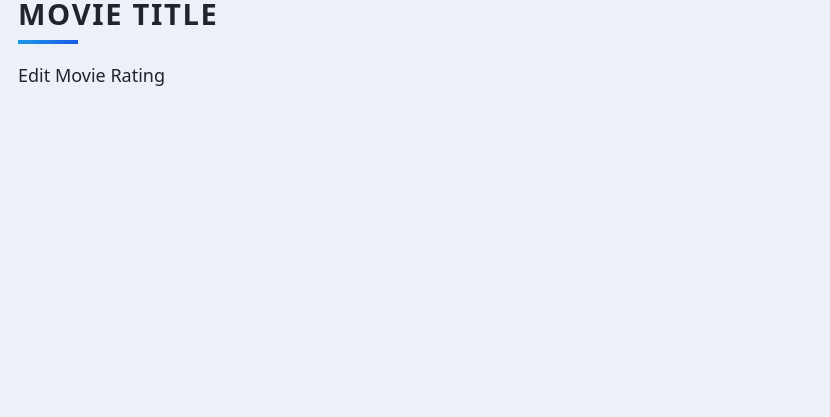
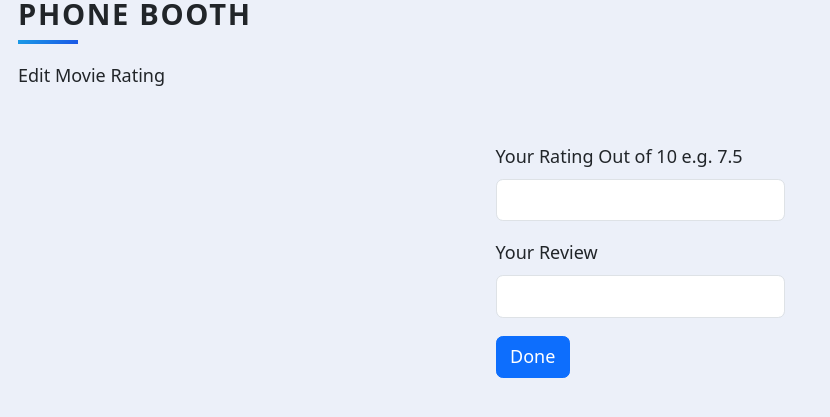
Before and after one commit to TahaThinks/Top10MoviesbyTaha, a Flask app: template templates/edit.html in a window 1280 px wide. Shown: the top 417 px of the page, without its empty margins (0-830 px from the left). Run offline with Flask 3, Linux system fonts and the light colour scheme; the template is opened without the code that fills it: values that come from a table or form of the project are taken from there, others are empty; some libraries are stand-ins or nearby versions.

Commit message:
Edit Movie Rating and review

```diff
--- a/main.py
+++ b/main.py
@@ -58,6 +58,10 @@ with app.app_context():
 #     db.session.add(new_movie)
 #     db.session.commit()
 
+class RateMovieForm(FlaskForm):
+    rating = StringField("Your Rating Out of 10 e.g. 7.5")
+    review = StringField("Your Review")
+    submit = SubmitField("Done")
 
 @app.route("/")
 def home():
@@ -66,6 +70,17 @@ def home():
     # print(all_movies)
     return render_template("index.html", movies=all_movies)
 
+@app.route("/edit", methods=["GET", "POST"])
+def rate_movie():
+    form = RateMovieForm()
+    movie_id = request.args.get("id")
+    movie = db.get_or_404(Movie, movie_id)
+    if form.validate_on_submit():
+        movie.rating = float(form.rating.data)
+        movie.review = form.review.data
+        db.session.commit()
+        return redirect(url_for('home'))
+    return render_template("edit.html", movie=movie, form=form)
 
 
 if __name__ == '__main__':
--- a/templates/edit.html
+++ b/templates/edit.html
@@ -1,10 +1,12 @@
 {% extends 'base.html' %}
+{% from 'bootstrap5/form.html' import render_form %}
 
 {% block title %}Edit Movies{% endblock %}
 
 {% block content %}
 <div class="content">
-  <h1 class="heading">Movie Title</h1>
+  <h1 class="heading">{{movie.title}}</h1>
     <p class="description">Edit Movie Rating</p>
+        {{ render_form(form, novalidate=True) }}
   </div>
 {% endblock %}
```
Also changed, not shown: templates/index.html (+17 -17 lines).
